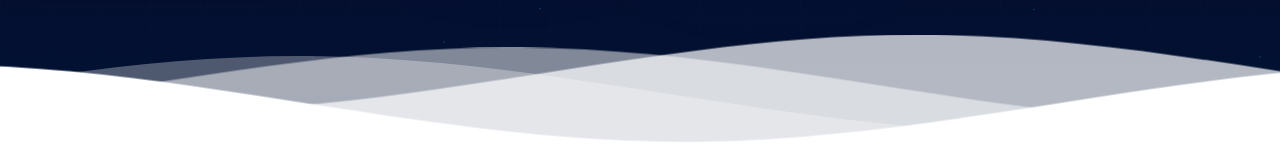
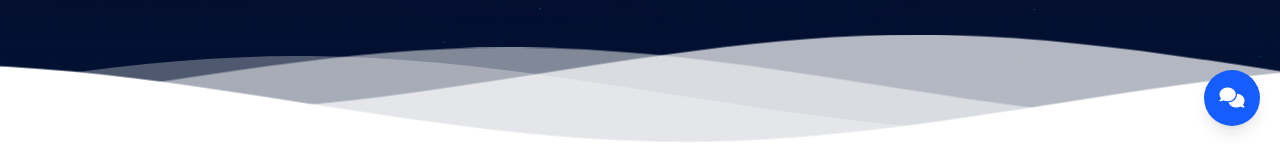
Before and after one commit to lucas19fonseca/cv, a React (Vite) app: page / in a window 1280 px wide. Shown: the part 654-800 px from the top of the page. Built offline with nearby package versions, Linux system fonts and the light colour scheme.

Commit message:
add btn chat  booy

```diff
--- a/src/App.jsx
+++ b/src/App.jsx
@@ -5,6 +5,7 @@ import Contato from "./components/Contato/index";
 import Projetos from "./components/projetos/index";
 import Experiencia from "./components/experiencia/index";
 import Hero from "./components/Hero/index";
+import ChatBot from "./components/ChatBot/index";
 
 function App() {
 
@@ -17,6 +18,7 @@ function App() {
         <Projetos />
         <Experiencia />
         <Contato />
+        <ChatBot />
       </main>
     </div>
   )
--- /dev/null
+++ b/src/components/ChatBot/index.jsx
@@ -0,0 +1,50 @@
+import { useState } from "react";
+
+export default function ChatBot() {
+  const [open, setOpen] = useState(false);
+
+  return (
+    <>
+      {/* Botão flutuante */}
+      <button
+        onClick={() => setOpen(!open)}
+        className="fixed bottom-5 right-5 z-50 bg-blue-600 hover:bg-blue-700 text-white w-14 h-14 rounded-full shadow-lg flex items-center justify-center text-xl"
+        aria-label="Abrir chat"
+      >
+        <i className="fa-solid fa-comments"></i>
+      </button>
+
+      {/* Janela do chat */}
+      {open && (
+        <div className="fixed bottom-24 right-5 z-50 w-80 max-w-[90vw] bg-zinc-900 border border-zinc-700 rounded-2xl shadow-xl">
+
+          {/* Header */}
+          <div className="flex justify-between items-center p-4 border-b border-zinc-700">
+            <h3 className="font-semibold text-white flex items-center gap-2">
+              <i className="fa-solid fa-robot"></i>
+              ChatBot
+            </h3>
+
+            <button
+              onClick={() => setOpen(false)}
+              className="text-zinc-400 hover:text-white"
+              aria-label="Fechar chat"
+            >
+              <i className="fa-solid fa-xmark"></i>
+            </button>
+          </div>
+
+          {/* Conteúdo */}
+          <div className="p-4 text-sm text-zinc-300">
+            <p className="mb-2">
+              Este site contará com um chatbot futuramente.
+            </p>
+            <p className="text-zinc-400">
+              Em desenvolvimento.
+            </p>
+          </div>
+        </div>
+      )}
+    </>
+  );
+}
```
